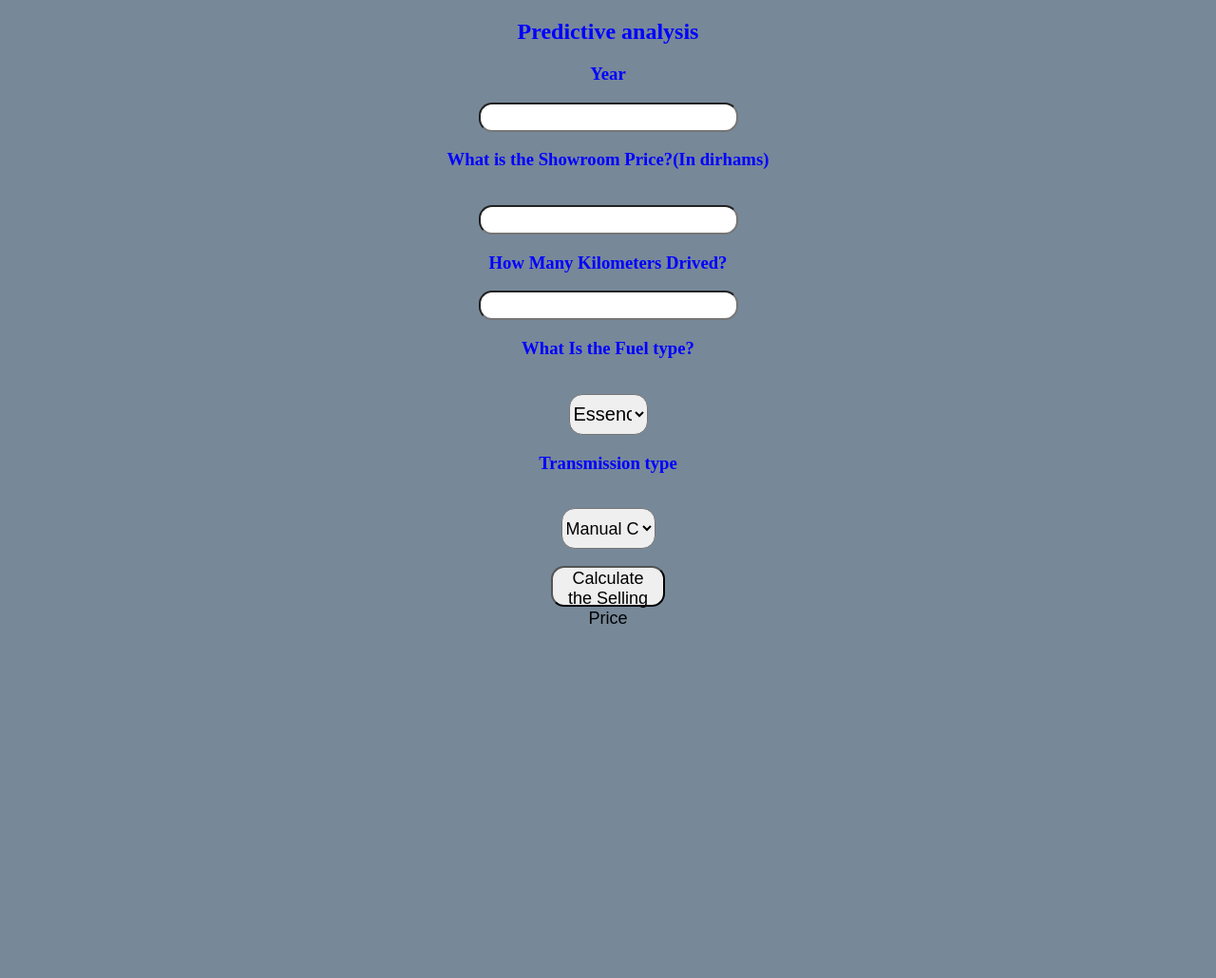
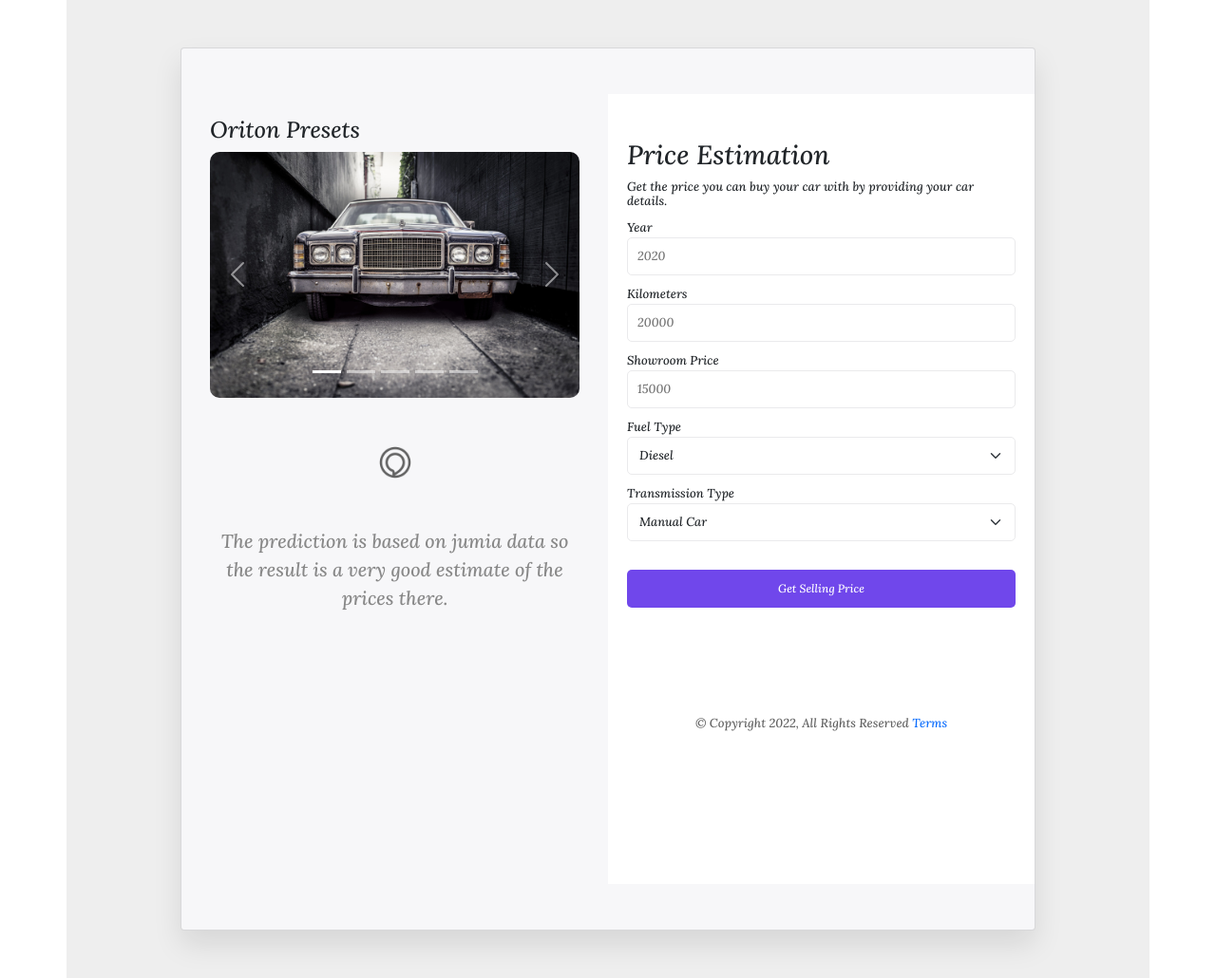
Before and after one commit to YassineZITI/Moroccan-Cars-Prices-Predictions, a Flask app: page / in a window 1280 px wide. Shown: the whole page at 95% size. Before the commit the page ends 657 px from the top, so only its background shows below. Run offline with Flask 2, Linux system fonts and the light colour scheme; parts of the project's set-up code (start-up, migrations or seed data) failed here and were passed over.

Commit message:
Styles Added

```diff
--- a/app.py
+++ b/app.py
@@ -1,6 +1,5 @@
 from flask import Flask, render_template, request
 import pickle
-import numpy as np
 app = Flask(__name__)
 model = pickle.load(open('model.pkl', 'rb'))
 @app.route('/',methods=['GET'])
@@ -15,8 +14,7 @@ def predict():
         Year = int(request.form['Year'])
         Present_Price = float(request.form['Present_Price'])
         Kms_Driven = int(request.form['Kms_Driven'])
-        Kms_Driven2 = np.log(Kms_Driven)
-        Fuel_Type_Essence = request.form['Fuel_Type_Essence']
+        Fuel_Type_Essence = request.form['Fuel_Type']
         if(Fuel_Type_Essence == 'Essence'):
             Fuel_Type_Essence = 1
         else:
@@ -25,19 +23,19 @@ def predict():
         Year = 2020-Year
 
 
-        Transmission_Manuelle = request.form['Transmission_Manuelle']
+        Transmission_Manuelle = request.form['Transmission_Type']
         if(Transmission_Manuelle == 'Manuelle'):
             Transmission_Manuelle = 1
         else:
             Transmission_Manuelle = 0
         prediction = model.predict([[Year,Kms_Driven,Present_Price,Transmission_Manuelle,Fuel_Type_Essence]])
-        output = round(prediction[0],2)
+        output = round(prediction[0])
         if output < 0:
             return render_template('index.html',prediction_texts="Sorry you cannot sell this car")
         else:
-            return render_template('index.html',prediction_text="You Can Sell The Car at {}".format(output))
+            return render_template('index.html',prediction_text="You Can Sell The Car at",prediction = output)
     else:
-        return render_template('index.html')
+        return render_template('index.html',prediction_text='')
 
 if __name__ == "__main__":
     app.run(debug=True)
--- /dev/null
+++ b/static/styles/style.css
@@ -0,0 +1,468 @@
+@import url('https://fonts.googleapis.com/css2?family=Lora:ital,wght@1,500&display=swap');
+
+* {
+    padding: 0;
+    margin: 0;
+    box-sizing: border-box
+}
+
+.container {
+    min-height: 100vh;
+    height: scroll;
+    display: flex;
+    justify-content: center;
+    align-items: center;
+    background-color: #eee;
+    padding:0 10px;
+}
+
+.container .card {
+    margin: 50px 0;
+    height: auto;
+    width: 900px;
+    background-color: #f7f7f9;
+    position: relative;
+    box-shadow: 0 15px 30px rgba(0, 0, 0, 0.1);
+    font-family: 'Lora', serif
+}
+
+.container .card .form {
+    width: 100%;
+    height: 100%;
+    display: flex
+}
+
+.container .card .left-side {
+    width: 50%;
+    background-color: #f7f7f9;
+    height: 100%;
+    padding: 20px 30px
+}
+
+.carousel-item img {
+    border-radius: 10px !important
+}
+
+.left_top {
+    display: flex;
+    justify-content: space-between;
+    align-items: center
+}
+
+.left_top p {
+    margin-top: 12px
+}
+
+.oriton_img {
+    display: flex;
+    justify-content: center;
+    align-items: center;
+    flex-direction: column;
+    margin-top: 30px
+}
+
+.oriton_img img {
+    width: 40px
+}
+
+.oriton_img h5 {
+    margin-top: 10px;
+    color: #000
+}
+
+.oriton_img p {
+    margin-top: 10px;
+    text-align: center;
+    font-size: 13px;
+    color: #888888
+}
+
+.oriton_img span {
+    margin-top: 30px
+}
+
+.left_text {
+    width: 100%;
+    margin-top: 30px
+}
+
+.left_text label {
+    width: 100%
+}
+
+.left_box {
+    height: 60px;
+    width: 100%;
+    background-color: #f1f0f5;
+    padding: 10px;
+    border: 2px solid #f1f0f5;
+    border-radius: 10px
+}
+
+.left_box_collection {
+    display: flex;
+    justify-content: space-between;
+    align-items: center;
+    width: 100%
+}
+
+.radio_button {
+    display: flex;
+    position: relative
+}
+
+.left_box_collection span {
+    height: 17px;
+    width: 17px;
+    border-radius: 50%;
+    border: 1px solid #9f9ea4;
+    display: flex;
+    margin-right: 10px;
+    margin-top: 4px;
+    cursor: pointer
+}
+
+.left_box_collection span::before {
+    position: absolute;
+    content: '';
+    height: 9px;
+    width: 9px;
+    background-color: #f1f0f5;
+    border-radius: 50%;
+    top: 8px;
+    left: 4px;
+}
+
+input[type="radio"] {
+    display: none
+}
+
+input[type="radio"]+label{
+    cursor:pointer;
+    margin-bottom:10px;
+    border:2px solid #f1f0f5;
+    border-radius:4px;
+}
+
+input[type="radio"]:checked+label {
+    animation: check 300ms;
+    border:2px solid blue;
+}
+
+
+input[type="radio"]+label .radio_button span{
+
+   position:relative;
+}
+
+input[type="radio"]+label .radio_button span:before{
+    content: "";
+    height: 10px;
+    width: 10px;
+    left: 1px;
+    position: absolute;
+    top: 1px;
+    background-color: transparent;
+    border-radius: 50%;
+    text-align:center;
+
+}
+
+input[type="radio"]:checked+label .radio_button span:before{
+    background-color:blue;
+}
+
+input[type="radio"]:checked+label .radio_button span{
+
+    border:2px solid blue;
+
+}
+
+.left_box.active {
+    border: 2px solid blue !important
+}
+
+.left_box_collection h4 {
+    margin: 0px !important;
+    margin: 0px !important
+}
+
+.left_box_collection p {
+    margin: 0px !important;
+    font-size: 13px;
+    color: #000 !important
+}
+
+.left_box p {
+    margin-top: -2px !important;
+    font-size: 13px;
+    color: #9f9ea4;
+    padding-left: 27px
+}
+
+input[type="radio"] {
+    appearance: none
+}
+
+.lt_bx p {
+    font-size: 12px
+}
+
+.container .card .right-side {
+    width: 50%;
+    background-color: #fff;
+    height: 100%;
+    padding: 20px
+}
+
+.right-side h5 {
+    font-size: 13px
+}
+
+.input_text {
+    margin-top: 30px;
+    position: relative;
+    width: 100%
+}
+
+input[type="text"] {
+    width: 100%;
+    height: 40px;
+    border: 1px solid #eaeaec;
+    outline: 0;
+    border-radius: 5px;
+    padding: 5px 10px;
+    font-size: 13px;
+    transition: all 0.5s
+}
+
+input[type="number"] {
+    width: 100%;
+    height: 40px;
+    border: 1px solid #eaeaec;
+    outline: 0;
+    border-radius: 5px;
+    padding: 5px 10px;
+    font-size: 13px;
+    transition: all 0.5s
+}
+
+input[type=number]::-webkit-inner-spin-button,
+input[type=number]::-webkit-outer-spin-button {
+    -webkit-appearance: none;
+    -moz-appearance: none;
+    appearance: none;
+    margin: 0
+}
+
+.fa-credit-card {
+    color: #e7e6eb;
+    cursor: pointer
+}
+
+.input_text span {
+    position: absolute;
+    font-size: 13px;
+    top: -20px;
+    left: 0;
+    transition: all 0.5s
+}
+
+input[type="text"]:focus {
+    border: 1px solid #7047eb !important
+}
+
+input[type="text"]:focus~span {
+    color: #7047eb !important
+}
+
+.input_div {
+    display: flex;
+    justify-content: center;
+    align-items: center
+}
+.input_div .input_text input[type="text"] {
+    border-radius:0 !important;
+}
+
+.cvv_month {
+    display: flex;
+    justify-content: center;
+    align-items: center
+}
+
+._input input[type="text"] {
+    border-right-style: none !important;
+
+}
+
+._input input[type="text"]:focus {
+    border: 1px solid #7047eb !important
+}
+
+._input input[type="text"]:focus~span {
+    color: #7047eb !important
+}
+
+._input i {
+    position: absolute;
+    left: 5px;
+    top: 14px;
+    font-size: 14px
+}
+
+._input input[type="text"] {
+    padding-left: 25px;
+}
+
+.months{
+    width: 60px;
+   border-left-style: none !important;
+    border-right-style: none !important;
+    border-radius: none;
+    border-top: 1px solid #eaeaec;
+    align-items: center;
+    padding: none;
+}
+.cvcs{
+    width: 60px;
+    border-left: 1px solid #fff;
+    border-left-style: none !important;
+    padding: none;
+}
+
+.cvv_month .input_text input[type="text"]:nth-child(1):focus {
+    border: 1px solid #7047eb !important;
+}
+
+.cvv_month ::placeholder {
+    font-size: 10px
+}
+
+.input_text select {
+    width: 100%;
+    height: 40px;
+    border-radius: 5px;
+    border: 1px solid #eaeaec;
+    font-size: 13px;
+    outline: 0;
+    cursor: pointer
+}
+
+.input_text select option:nth-child(1) {
+    display: none
+}
+
+.zip_state {
+    display: flex;
+    margin-top: -2px
+}
+
+.zip_state input[type="number"]:nth-child(1):focus {
+    border: 1px solid #7047eb !important
+}
+
+.bill_content {
+    margin-top: 30px
+}
+
+.bill_content_text {
+    display: flex;
+    justify-content: space-between
+}
+
+.bill_content_text h4 {
+    font-size: 13px
+}
+
+.bill_content_text p {
+    font-size: 12px
+}
+
+.total h4 {
+    font-size: 15px
+}
+
+.total p {
+    font-size: 14px;
+    font-weight: bold
+}
+
+.pay {
+    margin-top: 30px;
+    display: flex;
+    justify-content: center;
+    align-items: center;
+    flex-direction: column
+}
+
+.pay button {
+    height: 40px;
+    width: 100%;
+    border: none;
+    color: #fff;
+    font-size: 12px;
+    background-color: #7047eb;
+    border-radius: 5px;
+    cursor: pointer;
+    transition: all 0.5s
+}
+
+.pay button:hover {
+    background-color: #340cad !important
+}
+
+.payemnts {
+    margin-top: 30px;
+    display: flex;
+    gap: 7px
+}
+
+.payemnts i {
+    margin-top: 2px;
+    color: #89899c;
+    font-size: 15px
+}
+
+.payemnts p {
+    font-size: 12px;
+    color: #89899c
+}
+
+.powered {
+    margin-top: 37px;
+    display: flex;
+    gap: 7px;
+    align-items: center
+}
+
+.powered img {
+    width: 40px
+}
+
+.powered p {
+    font-size: 13px;
+    color: #626262;
+    margin-top: 16px
+}
+
+.powered p a {
+    text-decoration: none
+}
+
+@media (max-width:750px) {
+    .container .card {
+        max-width: 350px;
+        height: auto;
+    }
+
+    .container .card .right-side {
+       width: 100%;
+
+    }
+
+    .container .card .left-side {
+               display: none;
+
+    }
+}
--- a/templates/index.html
+++ b/templates/index.html
@@ -1,156 +1,116 @@
-<!DOCTYPE html>
+<!doctype html>
 <html lang="en">
+  <head>
+    <!-- Required meta tags -->
+    <meta charset="utf-8">
+    <meta name="viewport" content="width=device-width, initial-scale=1">
+    <link rel= "stylesheet" type= "text/css" href= "{{ url_for('static',filename='styles/style.css') }}">
+    <!-- Bootstrap CSS -->
+    <link href="https://cdn.jsdelivr.net/npm/bootstrap@5.0.2/dist/css/bootstrap.min.css" rel="stylesheet" integrity="sha384-EVSTQN3/azprG1Anm3QDgpJLIm9Nao0Yz1ztcQTwFspd3yD65VohhpuuCOmLASjC" crossorigin="anonymous">
 
-<head>
-    <meta charset="UTF-8">
-    <meta name="viewport" content="width=device-width, initial-scale=1.0">
-    <title>Document</title>
+    <title>Hello, world!</title>
   </head>
+  <body>
+    <div class="container">
+        <div class="card">
+            <div class="form">
+                <div class=" my-4 py-5 left-side">
+                    <div class="left_top">
+                        <h4>Oriton Presets</h4>
 
-<body>
+                    </div>
+                    <div id="carouselExampleIndicators" class="carousel slide" data-bs-ride="carousel">
+                        <div class="carousel-indicators">
+                            <button type="button" data-bs-target="#carouselExampleIndicators" data-bs-slide-to="0" class="active" aria-current="true" aria-label="Slide 1"></button>
+                            <button type="button" data-bs-target="#carouselExampleIndicators" data-bs-slide-to="1" aria-label="Slide 2"></button>
+                            <button type="button" data-bs-target="#carouselExampleIndicators" data-bs-slide-to="2" aria-label="Slide 3"></button>
+                            <button type="button" data-bs-target="#carouselExampleIndicators" data-bs-slide-to="3" aria-label="Slide 4"></button>
+                            <button type="button" data-bs-target="#carouselExampleIndicators" data-bs-slide-to="4" aria-label="Slide 5"></button>
+                        </div>
+                        <div class="carousel-inner">
+                            <div class="carousel-item active"> <img src="{{ url_for('static',filename='images/j1R465T.jpg') }}" class="d-block w-100" alt="..."> </div>
+                            <div class="carousel-item"> <img src="{{ url_for('static',filename='images/LPFGIoY.jpg') }}" class="d-block w-100" alt="..."> </div>
+                            <div class="carousel-item"> <img src="{{ url_for('static',filename='images/v7bSlKX.jpg') }}" class="d-block w-100" alt="..."> </div>
+                            <div class="carousel-item">
+                             <img src="{{ url_for('static',filename='images/xZ6h8of.jpg') }}" class="d-block w-100" alt="...">
+                            </div>
+                            <div class="carousel-item">
+                             <img src="{{ url_for('static',filename='images/I2GDFqA.jpg') }}" class="d-block w-100 " alt="...">
+                            </div>
+                        </div>
+                        <button class="carousel-control-prev" type="button" data-bs-target="#carouselExampleIndicators" data-bs-slide="prev">
+                             <span class="carousel-control-prev-icon" aria-hidden="true"></span>
+                             <span class="visually-hidden">Previous</span>
+                        </button>
+                        <button class="carousel-control-next" type="button" data-bs-target="#carouselExampleIndicators" data-bs-slide="next">
+                            <span class="carousel-control-next-icon" aria-hidden="true"></span>
+                            <span class="visually-hidden">Next</span>
+                        </button>
+                    </div>
+                    <div class="oriton_img my-5"> <img src="{{ url_for('static',filename='images/3jrYK9O.png') }}">
+                        {%if prediction_text%}
+                        <h5 class="my-4">{{ prediction_text }}:</h5>
+                        <h2>{{prediction}} Dh</h2>
+                        {%endif%}
+                        <p class="my-5 fs-5">The prediction is based on jumia data so the result is a very good estimate of the prices there.</p>
 
-    <div style="color:blue">
-        <form action="{{ url_for('predict')}}" method="post">
-            <h2>Predictive analysis</h2>
-            <h3>Year</h3>
-            <input id="first" name="Year" type="number ">
-            <h3>What is the Showroom Price?(In dirhams)</h3><br><input id="second" name="Present_Price" required="required">
-            <h3>How Many Kilometers Drived?</h3><input id="third" name="Kms_Driven" required="required">
+                    </div>
 
-            <h3>What Is the Fuel type?</h3><br>
-            <select name="Fuel_Type_Essence" id="fuel" required="required">
-                <option value="Essence">Essence</option>
-                <option value="Diesel">Diesel</option>
+                </div>
+                <div class="my-5 py-5 right-side">
+                    <h3>Price Estimation</h3>
+                    <h5>Get the price you can buy your car with by providing your car details.</h5>
+                    <form class="mb-5 pb-5" action="{{ url_for('predict')}}" method="post">
+                        <div class="input_text">
+                            <input name="Year" type="number" placeholder="2020">
+                            <span>Year</span>
+                        </div>
+                        <div class="input_div">
+                            <div class="input_text"> <input name="Kms_Driven" type="number" placeholder="20000"> <span>Kilometers</span> </div>
+                        </div>
+
+                        <div class="input_text"> <input type="number"  placeholder="15000" name="Present_Price"> <span>Showroom Price</span> </div>
+                        <div class="billing">
+                            <div class="input_text"> <span>Fuel Type</span>
+                                <select class="form-select" name="Fuel_Type">
+                                    <option>Diesel</option>
+                                    <option>Diesel</option>
+                                    <option>Essence</option>
+
                                 </select>
-            <h3>Transmission type</h3><br>
-            <select name="Transmission_Manuelle" id="research" required="required">
+                            </div>
+                        </div>
+                        <div class="billing">
+                            <div class="input_text"> <span>Transmission Type</span>
+                                <select class="form-select" name="Transmission_Type">
+                                    <option value="Manuelle">Manual Car</option>
                                     <option value="Manuelle">Manual Car</option>
                                     <option value="Automatique">Automatic Car</option>
                                   </select>
-            <br><br><button id="sub" type="submit ">Calculate the Selling Price</button>
-            <br>
-
-
-
-
+                            </div>
+                        </div>
+                        <div class="pay"> <button type="submit">Get Selling Price</button>
                     </form>
 
 
-
-        <br><br><h3>{{ prediction_text }}<h3>
+                        <div class="mt-5 pt-5 powered">
+                            <p>© Copyright 2022, All Rights Reserved <a href="#">Terms</a></p>
+                        </div>
+                    </div>
+                </div>
+            </div>
+        </div>
     </div>
 
+    <!-- Optional JavaScript; choose one of the two! -->
 
+    <!-- Option 1: Bootstrap Bundle with Popper -->
+    <script src="https://cdn.jsdelivr.net/npm/bootstrap@5.0.2/dist/js/bootstrap.bundle.min.js" integrity="sha384-MrcW6ZMFYlzcLA8Nl+NtUVF0sA7MsXsP1UyJoMp4YLEuNSfAP+JcXn/tWtIaxVXM" crossorigin="anonymous"></script>
 
-
-    <style>
-        body {
-            background-color: lightslategray;
-            text-align: center;
-            padding: 0px;
-        }
-
-        #research {
-            font-size: 18px;
-            width: 100px;
-            height: 23px;
-            top: 23px;
-        }
-
-        #box {
-            border-radius: 60px;
-            border-color: 45px;
-            border-style: solid;
-            font-family: cursive;
-            text-align: center;
-            background-color: rgb(168, 131, 61);
-            font-size: medium;
-            position: absolute;
-            width: 700px;
-            bottom: 9%;
-            height: 850px;
-            right: 30%;
-            padding: 0px;
-            margin: 0px;
-            font-size: 14px;
-        }
-
-        #fuel {
-            width: 83px;
-            height: 43px;
-            text-align: center;
-            border-radius: 14px;
-            font-size: 20px;
-        }
-
-        #fuel:hover {
-            background-color: coral;
-        }
-
-        #research {
-            width: 99px;
-            height: 43px;
-            text-align: center;
-            border-radius: 14px;
-            font-size: 18px;
-        }
-
-        #research:hover {
-            background-color: coral;
-        }
-
-        #resea {
-            width: 99px;
-            height: 43px;
-            text-align: center;
-            border-radius: 14px;
-            font-size: 18px;
-        }
-
-        #resea:hover {
-            background-color: coral;
-        }
-
-        #sub {
-            width: 120px;
-            height: 43px;
-            text-align: center;
-            border-radius: 14px;
-            font-size: 18px;
-        }
-
-        #sub:hover {
-            background-color: darkcyan;
-        }
-
-        #first {
-            border-radius: 14px;
-            height: 25px;
-            font-size: 20px;
-            text-align: center;
-        }
-
-        #second {
-            border-radius: 14px;
-            height: 25px;
-            font-size: 20px;
-            text-align: center;
-        }
-
-        #third {
-            border-radius: 14px;
-            height: 25px;
-            font-size: 20px;
-            text-align: center;
-        }
-
-        #fourth {
-            border-radius: 14px;
-            height: 25px;
-            font-size: 20px;
-            text-align: center;
-        }
-    </style>
+    <!-- Option 2: Separate Popper and Bootstrap JS -->
+    <!--
+    <script src="https://cdn.jsdelivr.net/npm/@popperjs/core@2.9.2/dist/umd/popper.min.js" integrity="sha384-IQsoLXl5PILFhosVNubq5LC7Qb9DXgDA9i+tQ8Zj3iwWAwPtgFTxbJ8NT4GN1R8p" crossorigin="anonymous"></script>
+    <script src="https://cdn.jsdelivr.net/npm/bootstrap@5.0.2/dist/js/bootstrap.min.js" integrity="sha384-cVKIPhGWiC2Al4u+LWgxfKTRIcfu0JTxR+EQDz/bgldoEyl4H0zUF0QKbrJ0EcQF" crossorigin="anonymous"></script>
+    -->
   </body>
-
 </html>
```
Also changed, not shown: static/images/3jrYK9O.png (added), static/images/I2GDFqA.jpg (added), static/images/LPFGIoY.jpg (added), static/images/j1R465T.jpg (added), static/images/v7bSlKX.jpg (added), static/images/xZ6h8of.jpg (added). Lines whose indentation alone changed are shown as unchanged.
